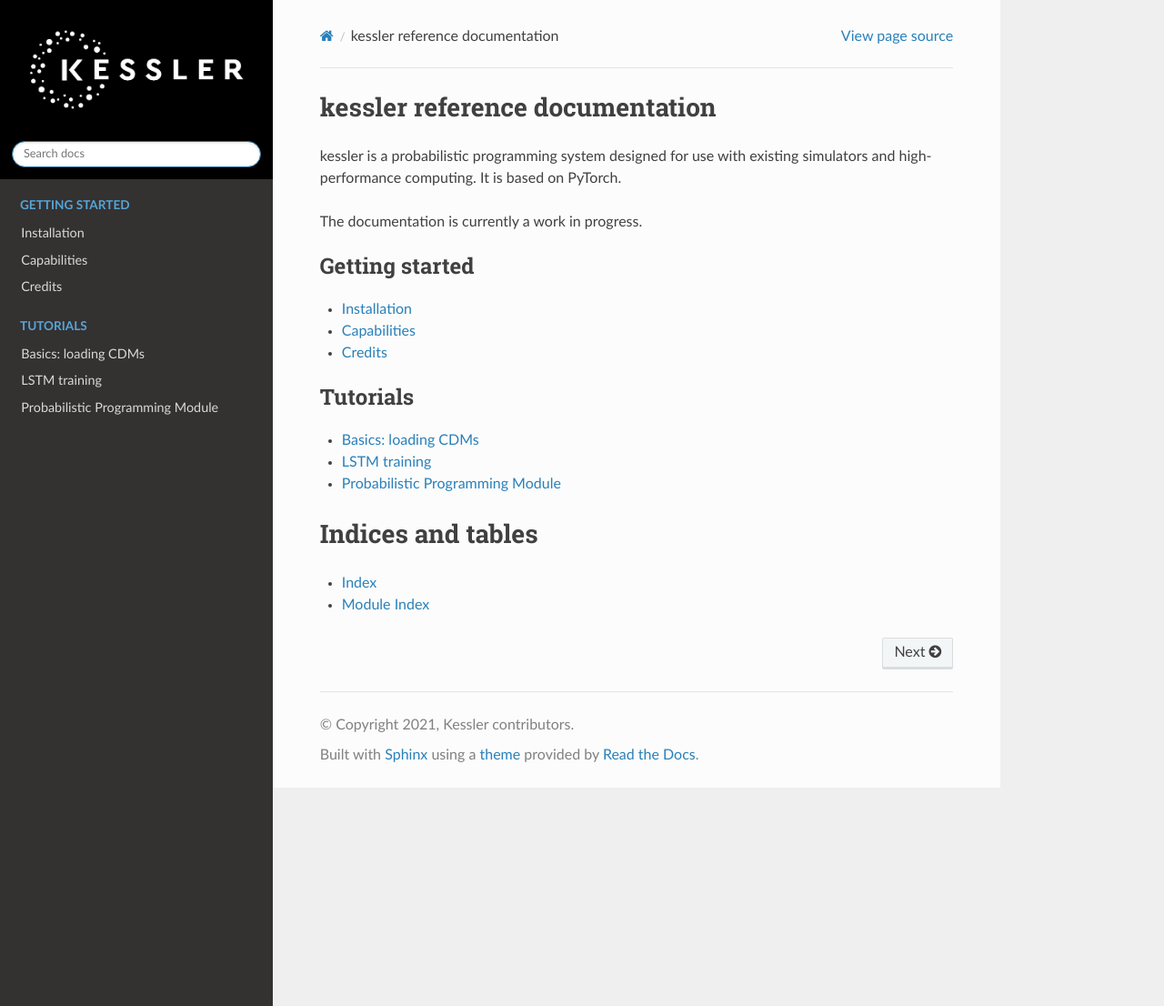
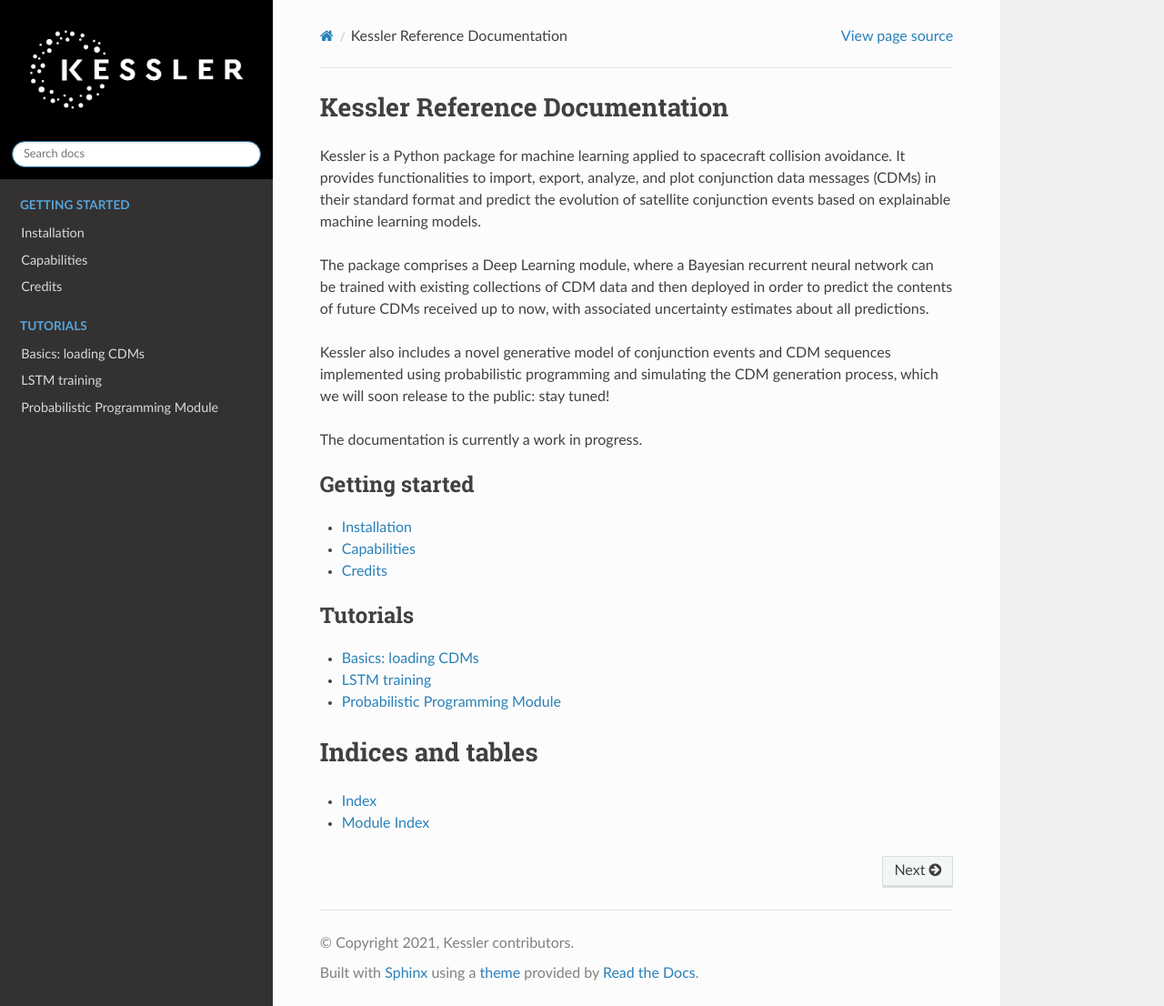
Before and after one commit to kesslerlib/kessler, a Sphinx documentation site: the page built from docs/source/index.rst, in a window 1280 px wide and 1106 px high. Shown: the whole window at 91% size. Built offline with Sphinx 7.4.7 and the Read the Docs theme 2.0.0, drawn with Linux system fonts in a browser that asks for light colours; pages that are not in the unit, such as notebooks, are missing from menus.

Commit message:
Update index.rst

```diff
--- a/docs/source/index.rst
+++ b/docs/source/index.rst
@@ -1,7 +1,11 @@
-kessler reference documentation
+Kessler Reference Documentation
 ================================
 
-kessler is a probabilistic programming system designed for use with existing simulators and high-performance computing. It is based on PyTorch.
+Kessler is a Python package for machine learning applied to spacecraft collision avoidance. It provides functionalities to import, export, analyze, and plot conjunction data messages (CDMs) in their standard format and predict the evolution of satellite conjunction events based on explainable machine learning models.
+
+The package comprises a Deep Learning module, where a Bayesian recurrent neural network can be trained with existing collections of CDM data and then deployed in order to predict the contents of future CDMs received up to now, with associated uncertainty estimates about all predictions.
+
+Kessler also includes a novel generative model of conjunction events and CDM sequences implemented using probabilistic programming and simulating the CDM generation process, which we will soon release to the public: stay tuned!
 
 The documentation is currently a work in progress.
 
```
